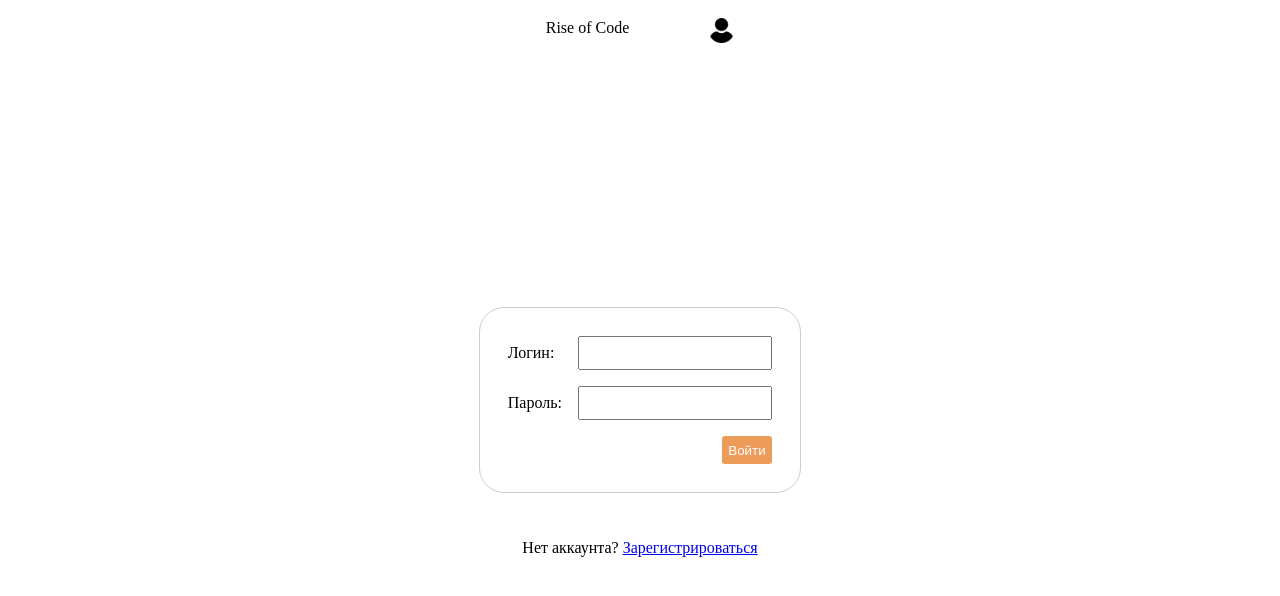
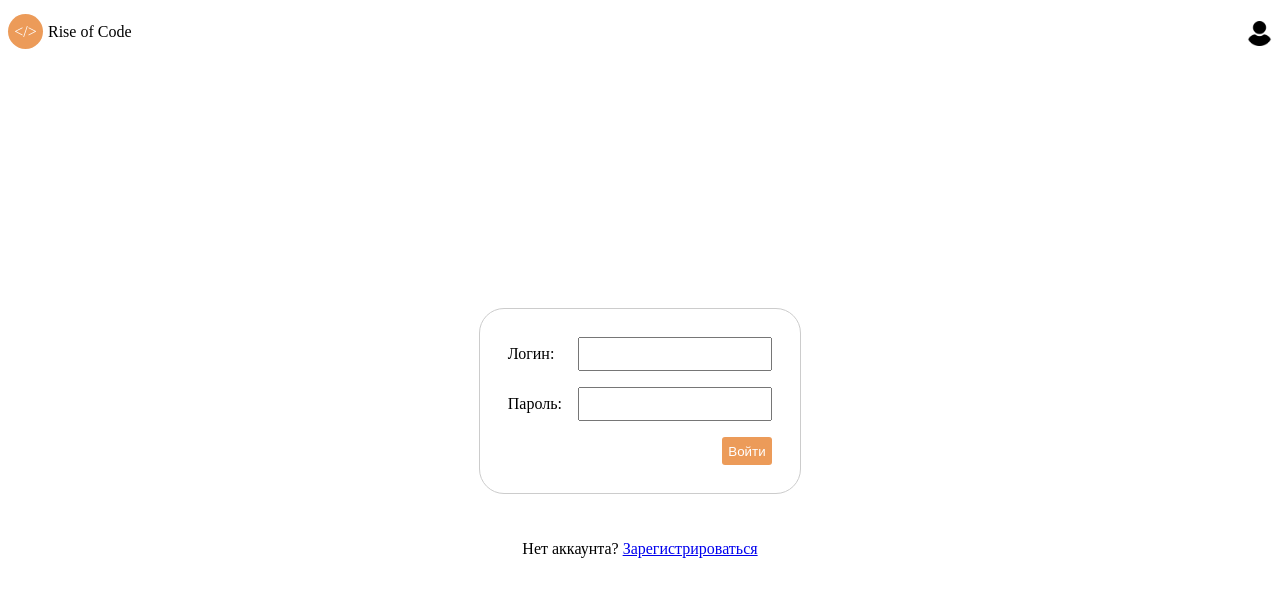
Before and after one commit to RiseOfCode/RiseOfCode, a Next.js app: page / in a window 1280 px wide. Shown: the top 596 px of the page. Built offline with nearby package versions, Linux system fonts and the light colour scheme.

Commit message:
fix header

```diff
--- a/src/client/components/UI/Header/index.tsx
+++ b/src/client/components/UI/Header/index.tsx
@@ -31,27 +31,46 @@ const LocalHeader = () => {
   }, []);
 
   return (
-    <div>
     <div
       style={{
         display: 'flex',
         flexDirection: 'row',
-          gap: '80px',
+        justifyContent: 'space-between',
+        alignItems: 'center',
+        width: '100%',
       }}
     >
-        <div style={{ margin: 'auto' }}>Rise of Code</div>
+      <Link href="/student/classes">
         <div
           style={{
             display: 'flex',
-            flexDirection: 'column',
-            justifyContent: 'center',
+            flexDirection: 'row',
+            gap: '5px',
           }}
         >
           <div
             style={{
+              marginTop: '6px',
+              borderRadius: '50px',
+              backgroundColor: '#ec9b59',
+              height: '35px',
+              width: '35px',
               display: 'flex',
               justifyContent: 'center',
-              marginBottom: '5px',
+              alignItems: 'center',
+              color: 'white',
+            }}
+          >
+            &lt;/&gt;
+          </div>
+          <div style={{ marginTop: '15px' }}>Rise of Code</div>
+        </div>
+      </Link>
+      <div
+        style={{
+          display: 'flex',
+          marginRight: '0',
+          gap: '10px',
         }}
       >
         <Link href="/account">
@@ -62,16 +81,15 @@ const LocalHeader = () => {
             style={{ marginTop: '10px' }}
           ></img>
         </Link>
-          </div>
         {token && (
           <SubmitButton
+            style={{ marginTop: '10px' }}
             onClick={handleSignOut}
             title={'Log out'}
           ></SubmitButton>
         )}
       </div>
     </div>
-    </div>
   );
 };
 
```
Also changed, not shown: src/pages/logo.png (deleted). Lines whose indentation alone changed are shown as unchanged.
